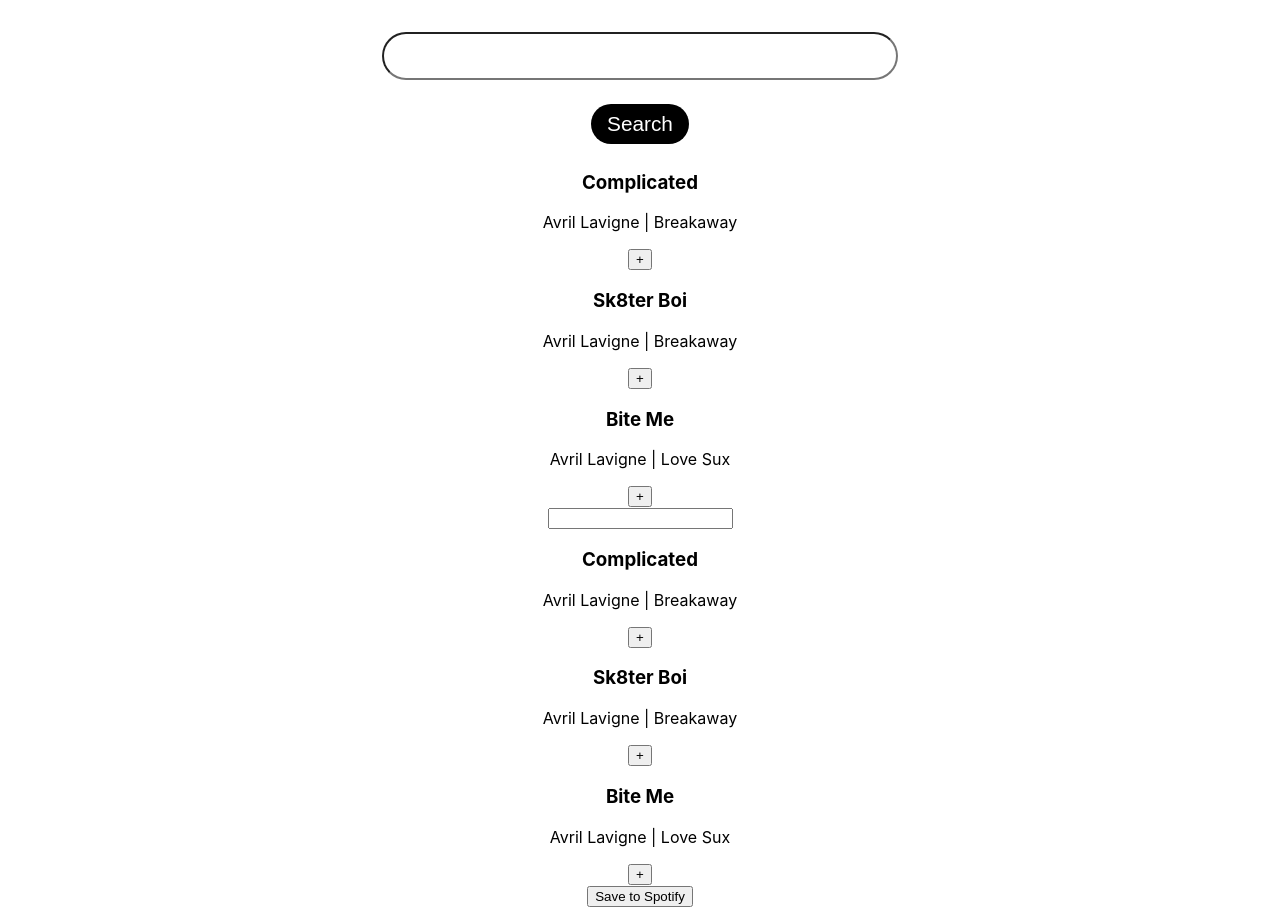
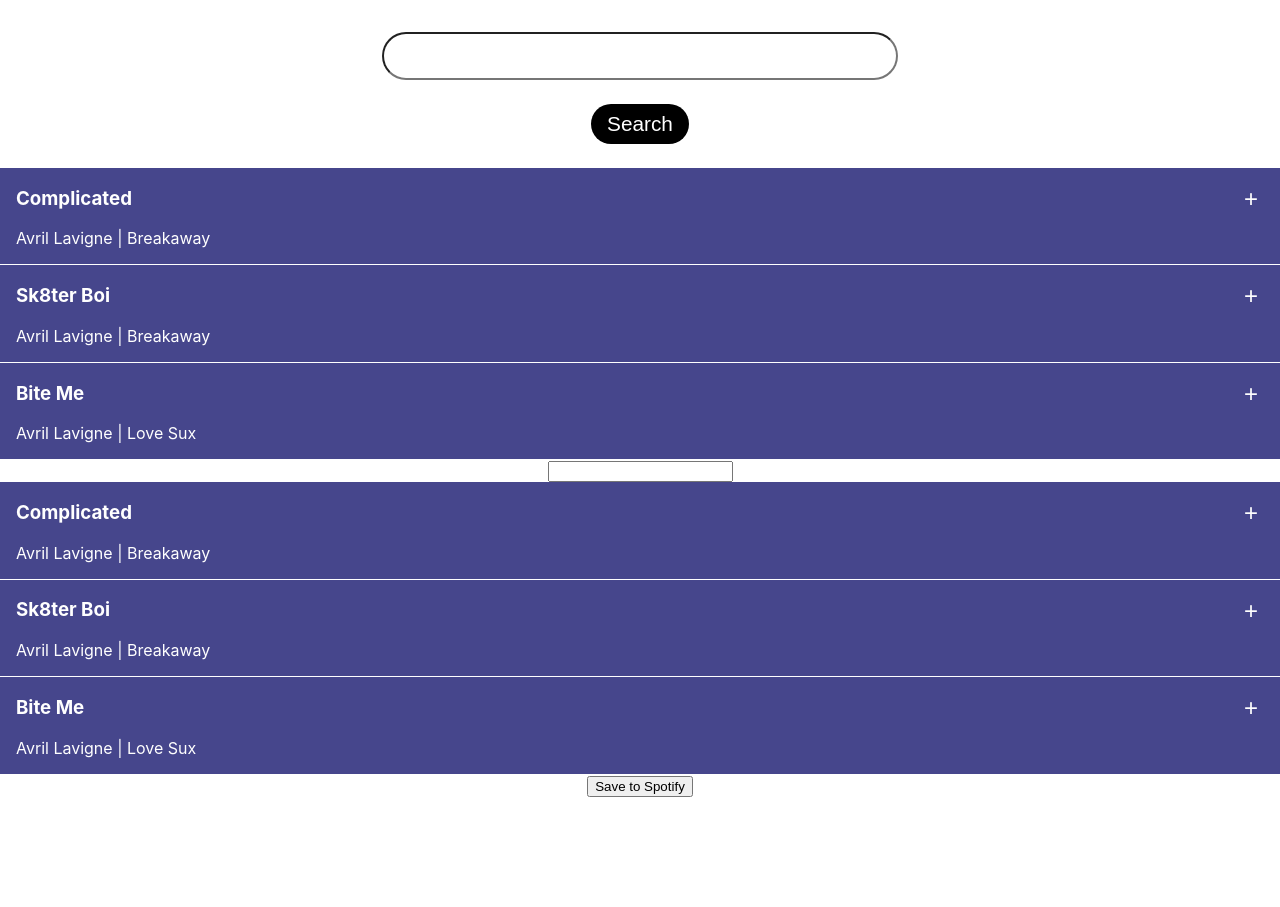
Before and after one commit to Vincent-Wong0925/jammming, a React (Create React App) app: page / in a window 1280 px wide. After the commit the page ends 800 px from the top, so only its background shows below. Built offline with nearby package versions, Linux system fonts and the light colour scheme.

Commit message:
Style the Track item

```diff
--- a/src/components/Track/Track.css
+++ b/src/components/Track/Track.css
@@ -0,0 +1,22 @@
+.Track {
+    border-bottom: 1px white solid;
+    text-align: left;
+    padding-left: 1rem;
+    background-color: midnightblue;
+    opacity: 0.8;
+}
+
+.Track-info {
+    display: inline-block;
+    color: white;
+}
+
+.Track button {
+    float: right;
+    margin: 1rem;
+    color: white;
+    background-color: transparent;
+    border: none;
+    font-size: 1.5rem;
+    cursor: pointer;
+}
--- a/src/components/Track/Track.js
+++ b/src/components/Track/Track.js
@@ -1,4 +1,5 @@
 import React from 'react';
+import './Track.css';
 
 function Track(props) {
     return (
```
